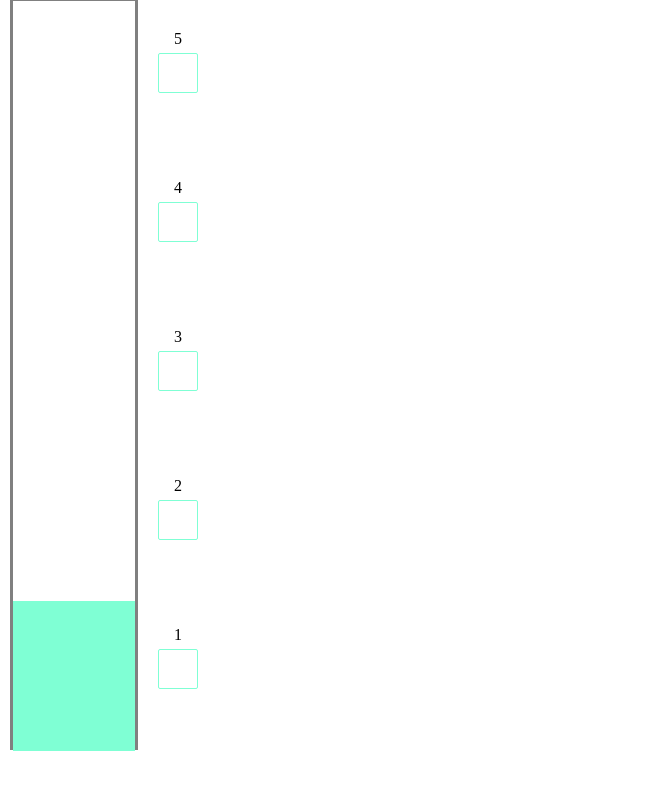
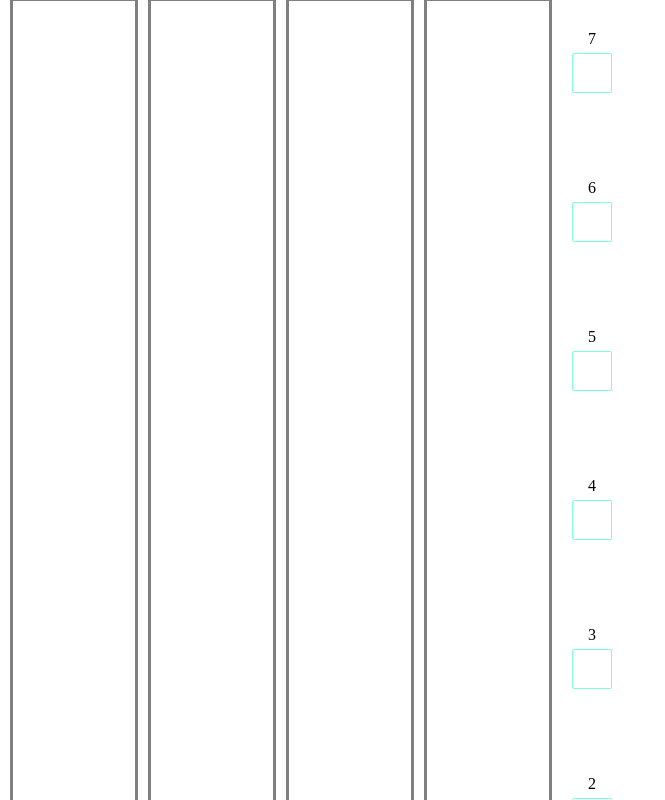
Before and after one commit to sotinvlad/test-elevator, a React (Create React App) app: page / in a window 1280 px wide. Shown: the top 800 px of the page, without its empty margins (0-665 px from the left). Built offline with nearby package versions, Linux system fonts and the light colour scheme.

Commit message:
Масштабирование, сохранение в localStorage

```diff
--- a/package.json
+++ b/package.json
@@ -15,7 +15,8 @@
         "web-vitals": "^2.1.4"
     },
     "scripts": {
-        "start": "react-scripts start",
+        "start": "serve build",
+        "dev": "react-scripts start",
         "build": "react-scripts build",
         "test": "react-scripts test",
         "eject": "react-scripts eject"
--- a/src/App.jsx
+++ b/src/App.jsx
@@ -3,108 +3,119 @@ import { useState, useEffect } from 'react';
 import Buttons from './components/Buttons';
 import Elevator from './components/Elevator';
 import './App.scss';
+import getElevatorStateFromLocalStorage from './helpers/getElevatorStateFromLocalStorage';
+import getDefaultElevatorState from './helpers/getDefaultElevatorStorage';
 
-function App({ countOfFloors = 5, countOfElevators = 1 }) {
+function App({ countOfFloors = 7, countOfElevators = 4 }) {
+    const [elevators, setElevators] = useState();
     const [elevatorState, setElevatorState] = useState(
         localStorage.getItem('elevatorState') === null
-            ? {
-                  currentFloor: 1,
-                  speed: 1,
-                  stack: [],
-                  heading: '',
-                  isMoving: false,
-                  isWaiting: false,
-              }
-            : JSON.parse(localStorage.getItem('elevatorState')),
+            ? getDefaultElevatorState(countOfElevators)
+            : getElevatorStateFromLocalStorage(),
     );
-    console.log(elevatorState);
-    const { currentFloor, speed, stack, heading, isMoving, isWaiting } =
-        elevatorState;
-    const setIsMoving = (value) => {
+    const setIsMoving = (id, value) => {
         setElevatorState((prevState) => {
-            return {
-                ...prevState,
-                isMoving: value,
-            };
+            let newState = [...prevState];
+            newState[id].isMoving = value;
+            return newState;
         });
     };
-    const setIsWaiting = (value) => {
+    const setIsWaiting = (id, value) => {
         setElevatorState((prevState) => {
-            return {
-                ...prevState,
-                isWaiting: value,
-            };
+            let newState = [...prevState];
+            newState[id].isWaiting = value;
+            return newState;
         });
     };
-    const setCurrentFloor = (value) => {
+    const setCurrentFloor = (id, value) => {
         setElevatorState((prevState) => {
-            return {
-                ...prevState,
-                currentFloor: value,
-            };
+            let newState = [...prevState];
+            newState[id].currentFloor = value;
+            return newState;
         });
     };
-    const setHeading = (value) => {
+    const setHeading = (id, value) => {
         setElevatorState((prevState) => {
-            return {
-                ...prevState,
-                heading: value,
-            };
+            let newState = [...prevState];
+            newState[id].heading = value;
+            return newState;
         });
     };
-    useEffect(() => {
-        if (isMoving) {
-            setTimeout(() => {
-                setIsWaiting(true);
-                setIsMoving(false);
-                setHeading(0);
-            }, speed * 1000);
-            setTimeout(() => {
-                setIsWaiting(false);
-            }, speed * 1000 + 3000);
+    const setSpeed = (id, value) => {
+        setElevatorState((prevState) => {
+            let newState = [...prevState];
+            newState[id].speed = value;
+            return newState;
+        });
+    };
+    const setStack = (id, value) => {
+        setElevatorState((prevState) => {
+            let newState = [...prevState];
+            newState[id].stack = value;
+            return newState;
+        });
+    };
+    for (let i = 0; i < countOfElevators; i++) {
+        if (
+            elevatorState[i].stack.length > 0 &&
+            !elevatorState[i].isWaiting &&
+            !elevatorState[i].isMoving
+        ) {
+            const headingFloor = elevatorState[i].stack[0];
+            const speed = Math.abs(
+                elevatorState[i].currentFloor - headingFloor,
+            );
+            setSpeed(elevatorState[i].id, speed);
+            const newStack = [...elevatorState[i].stack];
+            newStack.shift();
+            setStack(elevatorState[i].id, newStack);
+            setHeading(
+                elevatorState[i].id,
+                headingFloor - elevatorState[i].currentFloor,
+            );
+            setIsMoving(elevatorState[i].id, true);
+            setCurrentFloor(elevatorState[i].id, headingFloor);
         }
-    }, [isMoving]);
+    }
+
     useEffect(() => {
         return () => {
-            elevatorState.isMoving = false;
-            elevatorState.isWaiting = false;
             localStorage.setItem(
                 'elevatorState',
                 JSON.stringify(elevatorState),
             );
         };
     });
-    if (stack.length > 0 && !isWaiting && !isMoving) {
-        const headingFloor = stack[0];
-        const speed = Math.abs(currentFloor - headingFloor);
-        setElevatorState((prevState) => {
-            prevState.stack.shift();
-            return {
-                speed: speed,
-                stack: prevState.stack,
-            };
-        });
-        setHeading(headingFloor - currentFloor);
-        setIsMoving(true);
-        setCurrentFloor(headingFloor);
-    }
-
+    useEffect(() => {
+        setElevators(
+            Array(countOfElevators)
+                .fill()
+                .map((e, id) => (
+                    <Elevator
+                        key={id}
+                        id={id}
+                        countOfFloors={countOfFloors}
+                        currentFloor={elevatorState[id].currentFloor}
+                        isWaiting={elevatorState[id].isWaiting}
+                        isMoving={elevatorState[id].isMoving}
+                        speed={elevatorState[id].speed}
+                        heading={elevatorState[id].heading}
+                        stack={elevatorState[id].stack}
+                        elevatorState={elevatorState}
+                        setIsWaiting={setIsWaiting}
+                        setIsMoving={setIsMoving}
+                        setHeading={setHeading}
+                    />
+                )),
+        );
+    }, [elevatorState]);
     return (
         <div className='App'>
-            <Elevator
-                countOfFloors={countOfFloors}
-                currentFloor={currentFloor}
-                isWaiting={isWaiting}
-                isMoving={isMoving}
-                speed={speed}
-                heading={heading}
-            />
+            {elevators}
             <Buttons
                 countOfButtons={countOfFloors}
                 setElevatorState={setElevatorState}
-                currentFloor={currentFloor}
-                isMoving={isMoving}
-                stack={stack}
+                elevatorState={elevatorState}
             />
         </div>
     );
--- a/src/components/Buttons.jsx
+++ b/src/components/Buttons.jsx
@@ -1,20 +1,22 @@
 import classNames from 'classnames';
-import addToStack from './../helpers/addToStack';
 
-const Buttons = ({
-    countOfButtons,
-    setElevatorState,
-    currentFloor,
-    stack,
-    isMoving,
-}) => {
+import isFloorInStack from '../helpers/isFloorInStack';
+import getIdOfNearestElevator from '../helpers/getIdOfNearestElevator';
+import isFloorNext from '../helpers/isFloorNext';
+import isElevatorOnThatFloor from '../helpers/isElevatorOnThatFloor';
+
+const Buttons = ({ countOfButtons, setElevatorState, elevatorState }) => {
     const onButtonClick = (id) => {
-        if (currentFloor === countOfButtons - id) return;
+        const numberOfButton = countOfButtons - id;
+        if (isElevatorOnThatFloor(elevatorState, numberOfButton)) return;
+        const indexOfElevator = getIdOfNearestElevator(
+            elevatorState,
+            numberOfButton,
+        );
         setElevatorState((prevState) => {
-            return {
-                ...prevState,
-                stack: addToStack(prevState.stack, countOfButtons - id),
-            };
+            let newState = [...prevState];
+            newState[indexOfElevator].stack.push(numberOfButton);
+            return newState;
         });
     };
 
@@ -32,14 +34,16 @@ const Buttons = ({
                     className={classNames(
                         'Button__block',
                         {
-                            'Button__block-instack': stack.includes(
+                            'Button__block-instack': isFloorInStack(
+                                elevatorState,
                                 countOfButtons - id,
                             ),
                         },
                         {
-                            'Button__block-next':
-                                countOfButtons - id === currentFloor &&
-                                isMoving,
+                            'Button__block-next': isFloorNext(
+                                elevatorState,
+                                countOfButtons - id,
+                            ),
                         },
                     )}></div>
             </div>
--- a/src/components/Elevator.jsx
+++ b/src/components/Elevator.jsx
@@ -1,16 +1,33 @@
 import classNames from 'classnames';
+import { useEffect } from 'react';
 
 import arrowUp from './../assets/up-arrow.png';
 import arrowDown from './../assets/down-arrow.png';
 
 const Elevator = ({
     countOfFloors,
-    currentFloor = 5,
-    isWaiting = false,
-    isMoving = false,
+    currentFloor,
+    isWaiting,
+    isMoving,
     speed = 1,
     heading,
+    id,
+    setIsWaiting,
+    setIsMoving,
+    setHeading,
 }) => {
+    useEffect(() => {
+        if (isMoving) {
+            setTimeout(() => {
+                setIsWaiting(id, true);
+                setIsMoving(id, false);
+                setHeading(id, 0);
+            }, speed * 1000);
+            setTimeout(() => {
+                setIsWaiting(id, false);
+            }, speed * 1000 + 3000);
+        }
+    }, [isMoving]);
     let elevatorStyle = {
         height: `${countOfFloors * 150}px`,
     };
--- /dev/null
+++ b/src/helpers/getDefaultElevatorStorage.js
@@ -0,0 +1,17 @@
+const getDefaultElevatorState = (countOfElevators) => {
+    return Array(countOfElevators)
+        .fill()
+        .map((_, id) => {
+            return {
+                id: id,
+                currentFloor: 1,
+                speed: 1,
+                stack: [],
+                heading: 0,
+                isMoving: false,
+                isWaiting: false,
+            };
+        });
+};
+
+export default getDefaultElevatorState;
--- /dev/null
+++ b/src/helpers/getElevatorStateFromLocalStorage.js
@@ -0,0 +1,14 @@
+const getElevatorStateFromLocalStorage = () => {
+    return JSON.parse(localStorage.getItem('elevatorState')).map(
+        (elevatorState) => {
+            return {
+                ...elevatorState,
+                heading: 0,
+                isMoving: false,
+                isWaiting: false,
+            };
+        },
+    );
+};
+
+export default getElevatorStateFromLocalStorage;
--- /dev/null
+++ b/src/helpers/getIdOfNearestElevator.js
@@ -0,0 +1,34 @@
+const getIdOfNearestElevator = (elevatorState, button) => {
+    let resultIndexOfElevator = -1;
+    let freeElevators = [];
+    for (let i = 0; i < elevatorState.length; i++) {
+        if (
+            elevatorState[i].stack.length === 0 &&
+            elevatorState[i].isWaiting === false &&
+            elevatorState[i].isMoving === false
+        ) {
+            freeElevators.push(elevatorState[i].id);
+        }
+    }
+    let minRange = Infinity;
+    for (let i = 0; i < freeElevators.length; i++) {
+        let rangeFromCurrentFloorToTarget = Math.abs(
+            elevatorState[freeElevators[i]].currentFloor - button,
+        );
+        if (rangeFromCurrentFloorToTarget < minRange) {
+            minRange = rangeFromCurrentFloorToTarget;
+            resultIndexOfElevator = elevatorState[freeElevators[i]].id;
+        }
+    }
+    if (resultIndexOfElevator !== -1) return resultIndexOfElevator;
+    let minStackLength = Infinity;
+    for (let i = 0; i < elevatorState.length; i++) {
+        if (elevatorState[i].stack.length < minStackLength) {
+            minStackLength = elevatorState[i].stack.length;
+            resultIndexOfElevator = elevatorState[i].id;
+        }
+    }
+    return resultIndexOfElevator;
+};
+
+export default getIdOfNearestElevator;
--- /dev/null
+++ b/src/helpers/isElevatorOnThatFloor.js
@@ -0,0 +1,10 @@
+const isElevatorInThatFloor = (elevatorState, button) => {
+    for (let i = 0; i < elevatorState.length; i++) {
+        if (elevatorState[i].currentFloor === button) {
+            return true;
+        }
+    }
+    return false;
+};
+
+export default isElevatorInThatFloor;
--- /dev/null
+++ b/src/helpers/isFloorInStack.js
@@ -0,0 +1,15 @@
+import isFloorNext from './isFloorNext';
+
+const isFloorInStack = (elevatorState, button) => {
+    for (let i = 0; i < elevatorState.length; i++) {
+        if (isFloorNext(elevatorState, button)) {
+            return true;
+        }
+        if (elevatorState[i].stack.includes(button)) {
+            return true;
+        }
+    }
+    return false;
+};
+
+export default isFloorInStack;
--- /dev/null
+++ b/src/helpers/isFloorNext.js
@@ -0,0 +1,13 @@
+const isFloorNext = (elevatorState, button) => {
+    for (let i = 0; i < elevatorState.length; i++) {
+        if (
+            elevatorState[i].currentFloor === button &&
+            (elevatorState[i].isMoving || elevatorState[i].isWaiting)
+        ) {
+            return true;
+        }
+    }
+    return false;
+};
+
+export default isFloorNext;
```
Also changed, not shown: src/App.scss (+4 -4 lines).
